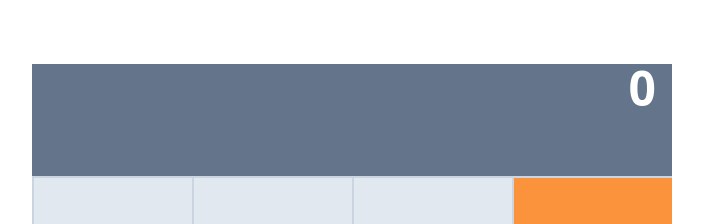
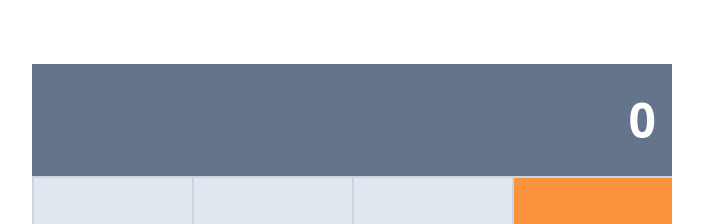
Before and after one commit to mwafrika/math_agicians, a React (Create React App) app: page / in a window 1280 px wide. Shown: the top 224 px of the page, without its empty margins (288-991 px from the left). Built offline with nearby package versions, Linux system fonts and the light colour scheme.

Commit message:
Align results contents

```diff
--- a/src/components/Calculator.js
+++ b/src/components/Calculator.js
@@ -14,7 +14,7 @@ class Calculator extends Component {
     return (
       <main className='flex h-screen py-16'>
         <section className='w-2/4 mx-auto bg-slate-200 grid grid-cols-4 grid-rows-6 divide-x-2 divide-y-2 divide-slate-300'>
-          <div className='col-span-full bg-slate-500  text-right text-5xl font-bold px-4 text-white border-none'>
+          <div className='col-span-full bg-slate-500 text-5xl font-bold px-4 text-white border-none flex items-center justify-end'>
             0
           </div>
           <div className='flex justify-center items-center text-xl font-bold'>
```
